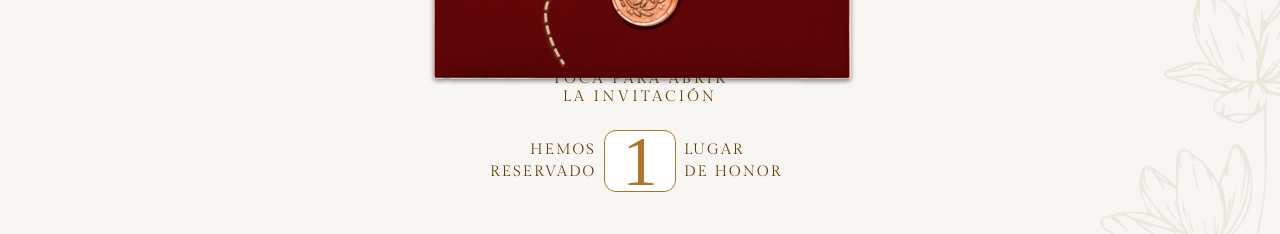
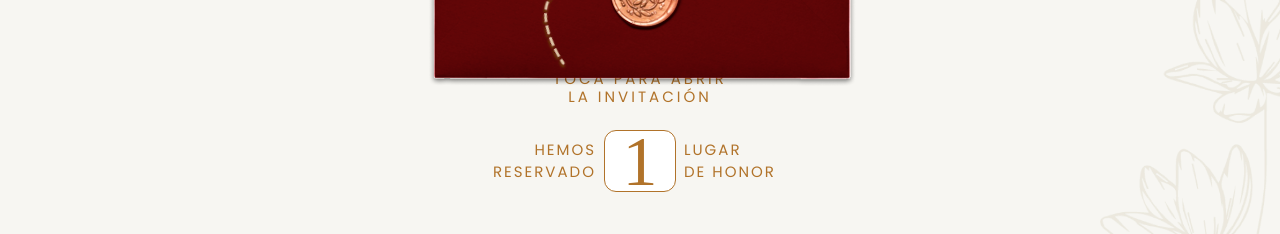
Before and after one commit to NEOULT/BodaKaliAndres, a React (Vite) app: page / in a window 1280 px wide. Shown: the part 458-692 px from the top of the page. Built offline with nearby package versions, Linux system fonts and the light colour scheme; a web font is replaced by a local one.

Commit message:
fix(): mas arreglos

```diff
--- a/src/View/Landing.jsx
+++ b/src/View/Landing.jsx
@@ -98,7 +98,7 @@ export default function Landing() {
         <LandingSection>
           <img
             style={{ maxWidth: '110%', height: 'auto' }}
-            src="/webp/carrusel/_DSC9719[1] (1).webp" alt="Celebración" className="celebracion-img" />
+            src="/webp/imagen_intermedia.webp" alt="Celebración" className="celebracion-img" />
         </LandingSection>
       </FadeInOnScroll>
 
--- a/src/components/Invitacion.jsx
+++ b/src/components/Invitacion.jsx
@@ -54,11 +54,11 @@ export default function Invitacion() {
       </div>
       <ThemedText
         style={{
-          fontFamily: "GildaDisplay, sans-serif",
-          color: "#683B06",
+          fontFamily: "Poppins, sans-serif",
+          color: "#B1732A",
           marginTop: 10,
           fontSize: 15,
-          fontWeight: 100,
+          fontWeight: 400,
           textTransform: "uppercase",
           letterSpacing: 3,
           lineHeight: 1.2,
@@ -68,11 +68,11 @@ export default function Invitacion() {
         TOCA PARA ABRIR<br />LA INVITACIÓN
       </ThemedText>
       <div className="footer">
-        <ThemedText variant="footer" style={{ fontFamily: 'GildaDisplay, serif' }}>
+        <ThemedText variant="footer" style={{ fontFamily: 'Poppins, serif', color: '#B1732A', fontWeight: 400 }}>
           HEMOS<br />RESERVADO
         </ThemedText>
         <span className="numero">{numero}</span>
-        <ThemedText variant="footer" style={{ fontFamily: 'GildaDisplay, serif' }}>
+        <ThemedText variant="footer" style={{ fontFamily: 'Poppins, serif', color: '#B1732A', fontWeight: 400 }}>
           {numero === "2" ? "LUGARES" : "LUGAR"}<br />DE HONOR
         </ThemedText>
       </div>
```
